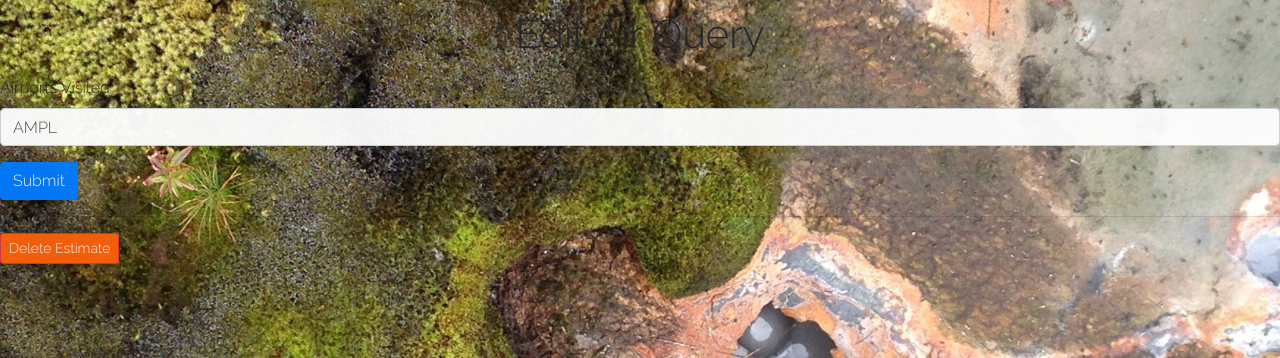
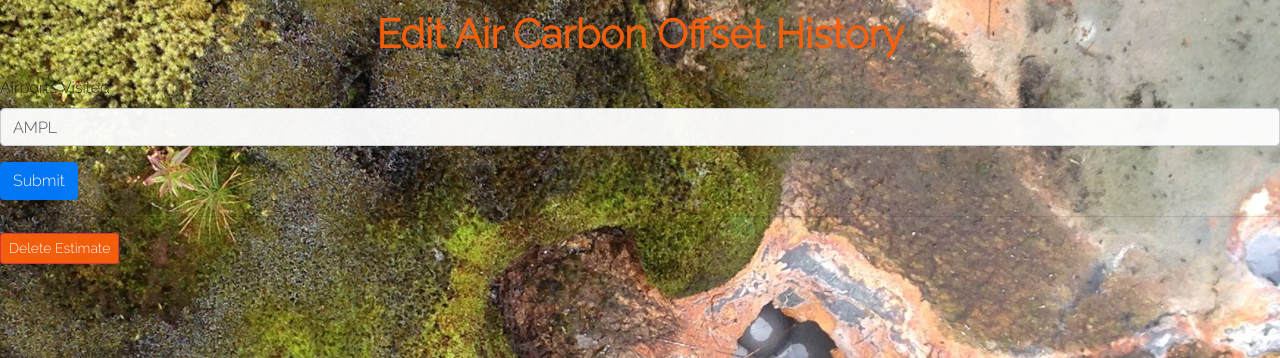
Before and after one commit to kc108/carbon-project, a Flask app: page /edit_air_query/1 in a window 1280 px wide. Shown: the part 62-420 px from the top of the page. Run offline with Flask 2, Linux system fonts and the light colour scheme; tables that the repository leaves empty hold one stand-in row (values such as "Sample post"); some libraries are stand-ins or nearby versions.

Commit message:
calling it a night

```diff
--- a/static/css/style.css
+++ b/static/css/style.css
@@ -146,7 +146,7 @@ nav.navbar, #navbar-bg-base {
 }
 
 /* DASHBOARD STYLING */
-.car-title-dashboard, .aeroplane-title-dashboard {
+.car-title-dashboard, .aeroplane-title-dashboard, .edit-air-title {
     color: #FC600A;
     font-weight: bold;
 }
--- a/templates/edit_air_query.html
+++ b/templates/edit_air_query.html
@@ -1,7 +1,7 @@
 {% extends 'base.html' %}
 
 {% block content %}
-<h1 class="edit-air-title">{% block title %} Edit Air Query {% endblock %}</h1>
+<h1 class="edit-air-title">{% block title %} Edit Air Carbon Offset History {% endblock %}</h1>
 
 <form method="post">
     <div class="form-group">
```
